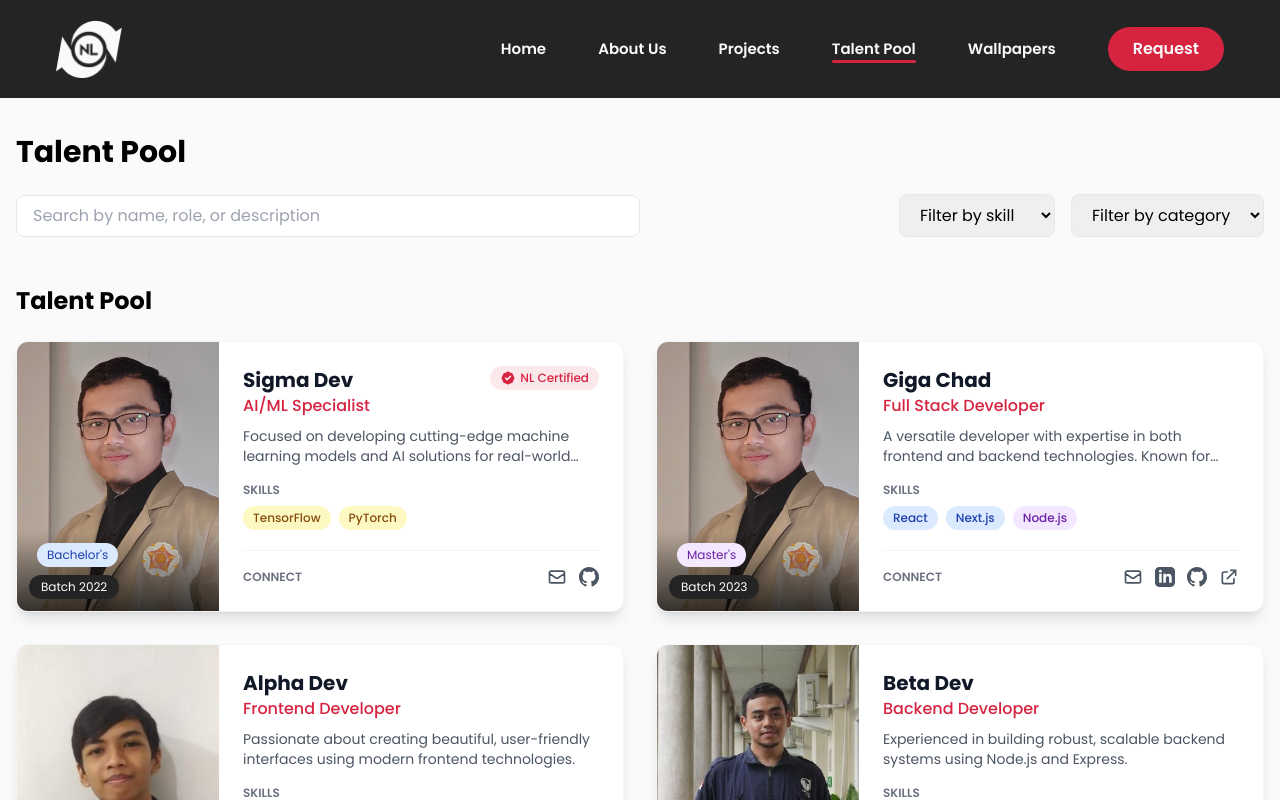
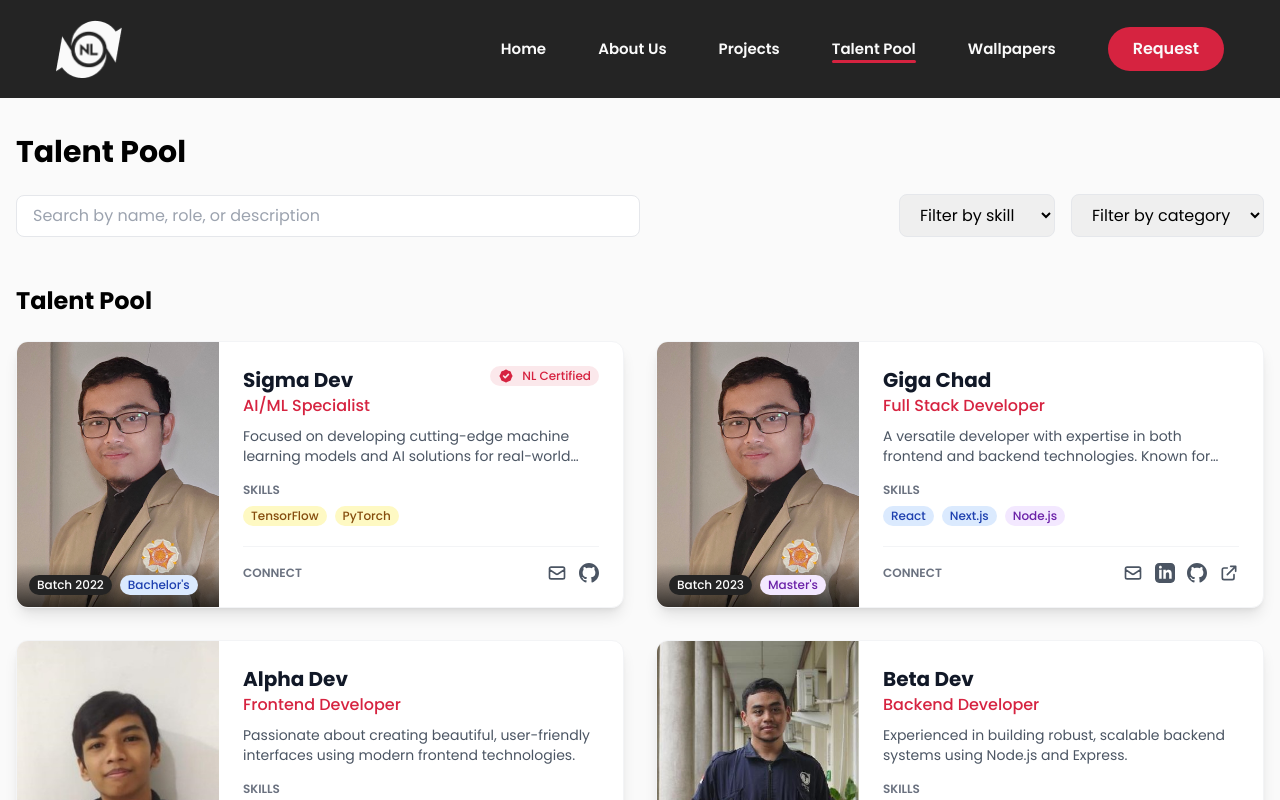
Before and after one commit to Night-Login/night-login-website-2024, a Next.js app: page /talent-pool in a window 1280 px wide. Shown: the top 800 px of the page. Built offline with nearby package versions, Linux system fonts and the light colour scheme.

Commit message:
feat: refactor Talent Pool components and add Chips component for better UI representation

```diff
--- a/src/components/Talent-Pool/Card.tsx
+++ b/src/components/Talent-Pool/Card.tsx
@@ -1,28 +1,7 @@
 import Image from "next/image";
 import React from "react";
-
-// Types
-type Skill = {
-  id: number;
-  name: string;
-  category: "frontend" | "backend" | "mobile" | "ai-ml" | "design" | "other";
-};
-
-type Member = {
-  id: number;
-  name: string;
-  photo: string;
-  role: string;
-  batch: string;
-  skills: Skill[];
-  description: string;
-  email: string;
-  linkedin?: string;
-  github?: string;
-  portfolio?: string;
-  educationLevel?: "bachelors" | "masters" | "doctor";
-  isCertified?: boolean;
-};
+import Chips, { getEducationVariant, getEducationLabel, getSkillVariant } from "./Chips";
+import { Member } from "@/data/dummy/TalentData";
 
 interface CardProps {
   member: Member;
@@ -30,47 +9,6 @@ interface CardProps {
 }
 
 const Card: React.FC<CardProps> = ({ member, onClick }) => {
-  // Function to get skill category color
-  const getSkillColor = (category: string) => {
-    switch (category) {
-      case "frontend":
-        return "bg-blue-100 text-blue-800";
-      case "backend":
-        return "bg-purple-100 text-purple-800";
-      case "mobile":
-        return "bg-green-100 text-green-800";
-      case "ai-ml":
-        return "bg-yellow-100 text-yellow-800";
-      case "design":
-        return "bg-pink-100 text-pink-800";
-      default:
-        return "bg-gray-100 text-gray-800";
-    }
-  };
-
-  // Function to get education level label and colors
-  const getEducationBadge = () => {
-    if (!member.educationLevel) return null;
-
-    const styles = {
-      bachelors: "bg-blue-100 text-blue-800",
-      masters: "bg-purple-100 text-purple-800",
-      doctor: "bg-red-100 text-red-800"
-    };
-
-    const labels = {
-      bachelors: "Bachelor's",
-      masters: "Master's",
-      doctor: "PhD"
-    };
-
-    return (
-      <span className={`${styles[member.educationLevel]} text-xs px-2.5 py-1 rounded-full ml-2`}>
-        {labels[member.educationLevel]}
-      </span>
-    );
-  };
-
   return (
     <div
         className="bg-white rounded-xl shadow-lg overflow-hidden hover:shadow-xl transition-all duration-300 transform hover:-translate-y-1 border border-gray-100 flex flex-col sm:flex-row cursor-pointer"
@@ -88,13 +26,17 @@ const Card: React.FC<CardProps> = ({ member, onClick }) => {
             style={{ aspectRatio: "1/1" }}
           />
         <div className="absolute bottom-0 left-0 right-0 bg-gradient-to-t from-black/70 to-transparent p-3">
-            <div className="flex flex-col gap-2 items-start">
-                {getEducationBadge()}
-                <span className="bg-dark-2 text-white text-xs px-3 py-1 rounded-full">
-                    Batch {member.batch}
-                </span>
+            <div className="flex flex-wrap gap-2 items-center">
+              <Chips text={`Batch ${member.batch}`} variant="batch" size="xs" />
+              {member.educationLevel && (
+                <Chips
+                  text={getEducationLabel(member.educationLevel)}
+                  variant={getEducationVariant(member.educationLevel)}
+                  size="xs"
+                />
+              )}
             </div>
-        </div>
+          </div>
         </div>
       </div>
 
@@ -107,12 +49,7 @@ const Card: React.FC<CardProps> = ({ member, onClick }) => {
           </div>
           {member.isCertified && (
             <div className="hidden sm:block">
-              <div className="bg-red/10 text-red text-xs font-medium px-2.5 py-1 rounded-full flex items-center">
-                <svg xmlns="http://www.w3.org/2000/svg" className="h-4 w-4 mr-1" viewBox="0 0 20 20" fill="currentColor">
-                  <path fillRule="evenodd" d="M6.267 3.455a3.066 3.066 0 001.745-.723 3.066 3.066 0 013.976 0 3.066 3.066 0 001.745.723 3.066 3.066 0 012.812 2.812c.051.643.304 1.254.723 1.745a3.066 3.066 0 010 3.976 3.066 3.066 0 00-.723 1.745 3.066 3.066 0 01-2.812 2.812 3.066 3.066 0 00-1.745.723 3.066 3.066 0 01-3.976 0 3.066 3.066 0 00-1.745-.723 3.066 3.066 0 01-2.812-2.812 3.066 3.066 0 00-.723-1.745 3.066 3.066 0 010-3.976 3.066 3.066 0 00.723-1.745 3.066 3.066 0 012.812-2.812zm7.44 5.252a1 1 0 00-1.414-1.414L9 10.586 7.707 9.293a1 1 0 00-1.414 1.414l2 2a1 1 0 001.414 0l4-4z" clipRule="evenodd" />
-                </svg>
-                NL Certified
-              </div>
+              <Chips text="NL Certified" variant="nl-certified" size="xs" />
             </div>
           )}
         </div>
@@ -124,12 +61,12 @@ const Card: React.FC<CardProps> = ({ member, onClick }) => {
           <h4 className="text-xs font-semibold text-gray-500 mb-2 uppercase">Skills</h4>
           <div className="flex flex-wrap gap-2">
             {member.skills.map((skill) => (
-              <span
+            <Chips
                 key={skill.id}
-                className={`px-2.5 py-1 text-xs font-medium rounded-full ${getSkillColor(skill.category)}`}
-              >
-                {skill.name}
-              </span>
+                text={skill.name}
+                variant={skill.category as any}
+                size="xs"
+            />
             ))}
           </div>
         </div>
--- /dev/null
+++ b/src/components/Talent-Pool/Chips.tsx
@@ -0,0 +1,151 @@
+import React from "react";
+
+export type ChipVariant =
+  | "default"
+  | "primary"
+  | "success"
+  | "warning"
+  | "danger"
+  | "info"
+  | "frontend"
+  | "backend"
+  | "mobile"
+  | "ai-ml"
+  | "design"
+  | "certification"
+  | "nl-certified"
+  | "nl-certified-alt"
+  | "batch"
+  | "education-bachelors"
+  | "education-masters"
+  | "education-doctor"
+  | "transparent-white";
+
+export type ChipSize = "xs" | "sm" | "md";
+
+interface ChipsProps {
+  text: string;
+  variant?: ChipVariant;
+  size?: ChipSize;
+  icon?: React.ReactNode;
+  className?: string;
+  onClick?: () => void;
+}
+
+const Chips: React.FC<ChipsProps> = ({
+  text,
+  variant = "default",
+  size = "sm",
+  icon,
+  className = "",
+  onClick
+}) => {
+  // Style mapping for variants
+  const variantStyles: Record<ChipVariant, string> = {
+    default: "bg-gray-100 text-gray-800",
+    primary: "bg-blue-100 text-blue-800",
+    success: "bg-green-100 text-green-800",
+    warning: "bg-yellow-100 text-yellow-800",
+    danger: "bg-red-100 text-red-800",
+    info: "bg-purple-100 text-purple-800",
+    frontend: "bg-blue-100 text-blue-800",
+    backend: "bg-purple-100 text-purple-800",
+    mobile: "bg-green-100 text-green-800",
+    "ai-ml": "bg-yellow-100 text-yellow-800",
+    design: "bg-pink-100 text-pink-800",
+    certification: "bg-red text-white",
+    "nl-certified": "bg-red/10 text-red",
+    "nl-certified-alt": "bg-red text-white",
+    batch: "bg-dark-2 text-white",
+    "education-bachelors": "bg-blue-100 text-blue-800",
+    "education-masters": "bg-purple-100 text-purple-800",
+    "education-doctor": "bg-red-100 text-red-800",
+    "transparent-white": "bg-white/10 text-white"
+  };
+
+  // Size mapping
+  const sizeStyles: Record<ChipSize, string> = {
+    xs: "text-xs px-2 py-0.5",
+    sm: "text-sm px-2.5 py-1",
+    md: "px-3 py-1.5"
+  };
+
+  const handleClick = (e: React.MouseEvent) => {
+    if (onClick) {
+      e.stopPropagation();
+      onClick();
+    }
+  };
+
+  // Get verification badge icon for NL Certified variants
+  const getVerificationIcon = () => {
+    if (variant === "nl-certified" || variant === "nl-certified-alt") {
+      return (
+        <svg xmlns="http://www.w3.org/2000/svg" className="h-4 w-4 mr-1" viewBox="0 0 20 20" fill="currentColor">
+          <path fillRule="evenodd" d="M6.267 3.455a3.066 3.066 0 001.745-.723 3.066 3.066 0 013.976 0 3.066 3.066 0 001.745.723 3.066 3.066 0 012.812 2.812c.051.643.304 1.254.723 1.745a3.066 3.066 0 010 3.976 3.066 3.066 0 00-.723 1.745 3.066 3.066 0 01-2.812 2.812 3.066 3.066 0 00-1.745.723 3.066 3.066 0 01-3.976 0 3.066 3.066 0 00-1.745-.723 3.066 3.066 0 01-2.812-2.812 3.066 3.066 0 00-.723-1.745 3.066 3.066 0 010-3.976 3.066 3.066 0 00.723-1.745 3.066 3.066 0 012.812-2.812zm7.44 5.252a1 1 0 00-1.414-1.414L9 10.586 7.707 9.293a1 1 0 00-1.414 1.414l2 2a1 1 0 001.414 0l4-4z" clipRule="evenodd" />
+        </svg>
+      );
+    }
+    return null;
+  };
+
+  const iconToRender = getVerificationIcon() || icon;
+
+  return (
+    <span
+      className={`inline-flex items-center font-medium rounded-full ${variantStyles[variant]} ${sizeStyles[size]} ${className} ${onClick ? "cursor-pointer" : ""}`}
+      onClick={onClick ? handleClick : undefined}
+      role={onClick ? "button" : undefined}
+      tabIndex={onClick ? 0 : undefined}
+    >
+      {iconToRender && <span className="mr-1">{iconToRender}</span>}
+      {text}
+    </span>
+  );
+};
+
+// Helper function to get the right chip variant for skill category
+export const getSkillVariant = (category: string): ChipVariant => {
+  switch (category) {
+    case "frontend": return "frontend";
+    case "backend": return "backend";
+    case "mobile": return "mobile";
+    case "ai-ml": return "ai-ml";
+    case "design": return "design";
+    default: return "default";
+  }
+};
+
+// Helper function to get the right education variant
+export const getEducationVariant = (level?: string): ChipVariant => {
+  if (!level) return "default";
+
+  switch (level) {
+    case "bachelors": return "education-bachelors";
+    case "masters": return "education-masters";
+    case "doctor": return "education-doctor";
+    default: return "default";
+  }
+};
+
+// Helper function to get education label
+export const getEducationLabel = (level?: string): string => {
+  if (!level) return "";
+
+  switch (level) {
+    case "bachelors": return "Bachelor's";
+    case "masters": return "Master's";
+    case "doctor": return "PhD";
+    default: return level;
+  }
+};
+
+// Helper function to get grade variant
+export const getGradeVariant = (grade: string): ChipVariant => {
+  if (grade.startsWith("A")) return "success";
+  if (grade.startsWith("B")) return "primary";
+  if (grade.startsWith("C")) return "warning";
+  return "danger";
+};
+
+export default Chips;
--- a/src/components/Talent-Pool/Modal.tsx
+++ b/src/components/Talent-Pool/Modal.tsx
@@ -8,6 +8,12 @@ import {
     dummyOrganizations,
     dummyGrades
   } from "@/data/dummy/TalentData";
+  import Chips, {
+    getSkillVariant,
+    getEducationVariant,
+    getEducationLabel,
+    getGradeVariant
+  } from "./Chips";
 
 interface ModalProps {
   member: Member;
@@ -131,16 +137,23 @@ const Modal: React.FC<ModalProps> = ({ member, isOpen, onClose }) => {
               priority
             />
             <div className="absolute top-4 left-4">
-              <span className="bg-dark-2 text-white text-xs px-3 py-1 rounded-full">
-                Batch {member.batch}
-              </span>
+            <Chips text={`Batch ${member.batch}`} variant="batch" size="xs" />
             </div>
+
+            {member.isCertified && (
+            <div className="absolute top-4 right-4">
+                <Chips text="NL Certified" variant="nl-certified-alt" size="xs" />
+            </div>
+            )}
           </div>
 
           {/* Profile info */}
           <div className="p-6 flex-grow flex flex-col">
             <h2 className="text-2xl font-bold text-white mb-1">{member.name}</h2>
-            <p className="text-white/80 mb-4">{member.role}</p>
+            <p className="text-white/80 mb-2">{member.role}</p>
+            <div className="mb-2">
+                <Chips key={member.educationLevel} text={getEducationLabel(member.educationLevel)} variant={getEducationVariant(member.educationLevel)} size="md" />
+            </div>
 
             <div className="mb-6">
               <h3 className="text-white/90 text-sm font-medium mb-2">Connect</h3>
--- a/src/data/dummy/TalentData.tsx
+++ b/src/data/dummy/TalentData.tsx
@@ -2,7 +2,7 @@
 export type Skill = {
     id: number;
     name: string;
-    category: "frontend" | "backend" | "mobile" | "ai-ml" | "design" | "other";
+    category: "frontend" | "backend" | "mobile" | "ai-ml" | "game-dev" | "cybersecurity" | "devops" | "web3" | "design" | "other";
   };
 
   export type Project = {
@@ -44,6 +44,20 @@ export type Skill = {
     educationLevel?: "bachelors" | "masters" | "doctor";
     isCertified?: boolean;
   };
+
+  // Dummy Skills data
+  export const dummySkills: Skill[] = [
+    { id: 1, name: "React", category: "frontend" },
+    { id: 2, name: "Next.js", category: "frontend" },
+    { id: 3, name: "Node.js", category: "backend" },
+    { id: 4, name: "Express", category: "backend" },
+    { id: 5, name: "Flutter", category: "mobile" },
+    { id: 6, name: "React Native", category: "mobile" },
+    { id: 7, name: "TensorFlow", category: "ai-ml" },
+    { id: 8, name: "PyTorch", category: "ai-ml" },
+    { id: 9, name: "Figma", category: "design" },
+    { id: 10, name: "UI/UX Design", category: "design" },
+  ];
 
   // Dummy projects data
   export const dummyProjects: Project[] = [
--- a/src/pages/talent-pool/index.tsx
+++ b/src/pages/talent-pool/index.tsx
@@ -4,29 +4,7 @@ import Image from "next/image";
 import { Layout } from "../../components/layout/Layout";
 import Card from "@/components/Talent-Pool/Card";
 import Modal from "@/components/Talent-Pool/Modal";
-
-// Types
-type Skill = {
-  id: number;
-  name: string;
-  category: "frontend" | "backend" | "mobile" | "ai-ml" | "design" | "other";
-};
-
-type Member = {
-  id: number;
-  name: string;
-  photo: string;
-  role: string;
-  batch: string;
-  skills: Skill[];
-  description: string;
-  email: string;
-  linkedin?: string;
-  github?: string;
-  portfolio?: string;
-  educationLevel?: "bachelors" | "masters" | "doctor";
-  isCertified?: boolean;
-};
+import { Member, Skill } from "@/data/dummy/TalentData";
 
 // Mock data (replace with actual data from API/database)
 const SKILLS: Skill[] = [
```
